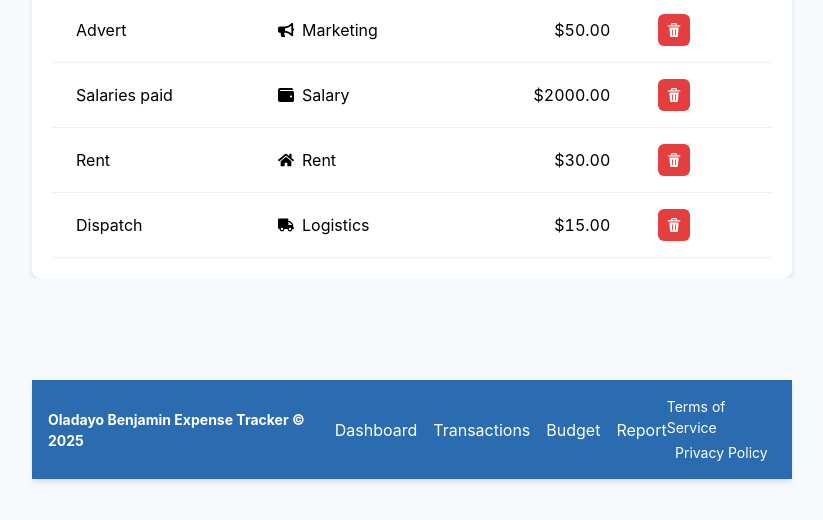
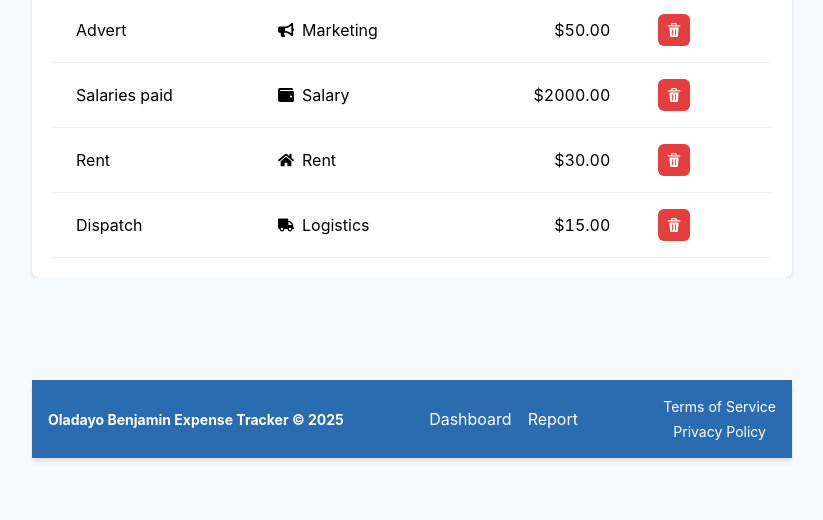
Before and after one commit to oladayo-benjamin/Expense-Tracker, a React (Vite) app: page / in a window 1280 px wide. Shown: the part 1731-2251 px from the top of the page, without its empty margins (228-1051 px from the left). Built offline with nearby package versions, Linux system fonts and the light colour scheme.

Commit message:
Updated the footer

```diff
--- a/src/components/Footer.tsx
+++ b/src/components/Footer.tsx
@@ -12,8 +12,7 @@ const Footer = () => {
           {/* Center - Navigation Links */}
           <HStack spacing={4} display={{ base: "none", md: "flex" }}>
             <Link href="/dashboard" _hover={{ textDecoration: "underline" }}>Dashboard</Link>
-            <Link href="/transactions" _hover={{ textDecoration: "underline" }}>Transactions</Link>
-            <Link href="/budget" _hover={{ textDecoration: "underline" }}>Budget</Link>
+
             <Link href="/report" _hover={{ textDecoration: "underline" }}>Report</Link>
           </HStack>
 
```
